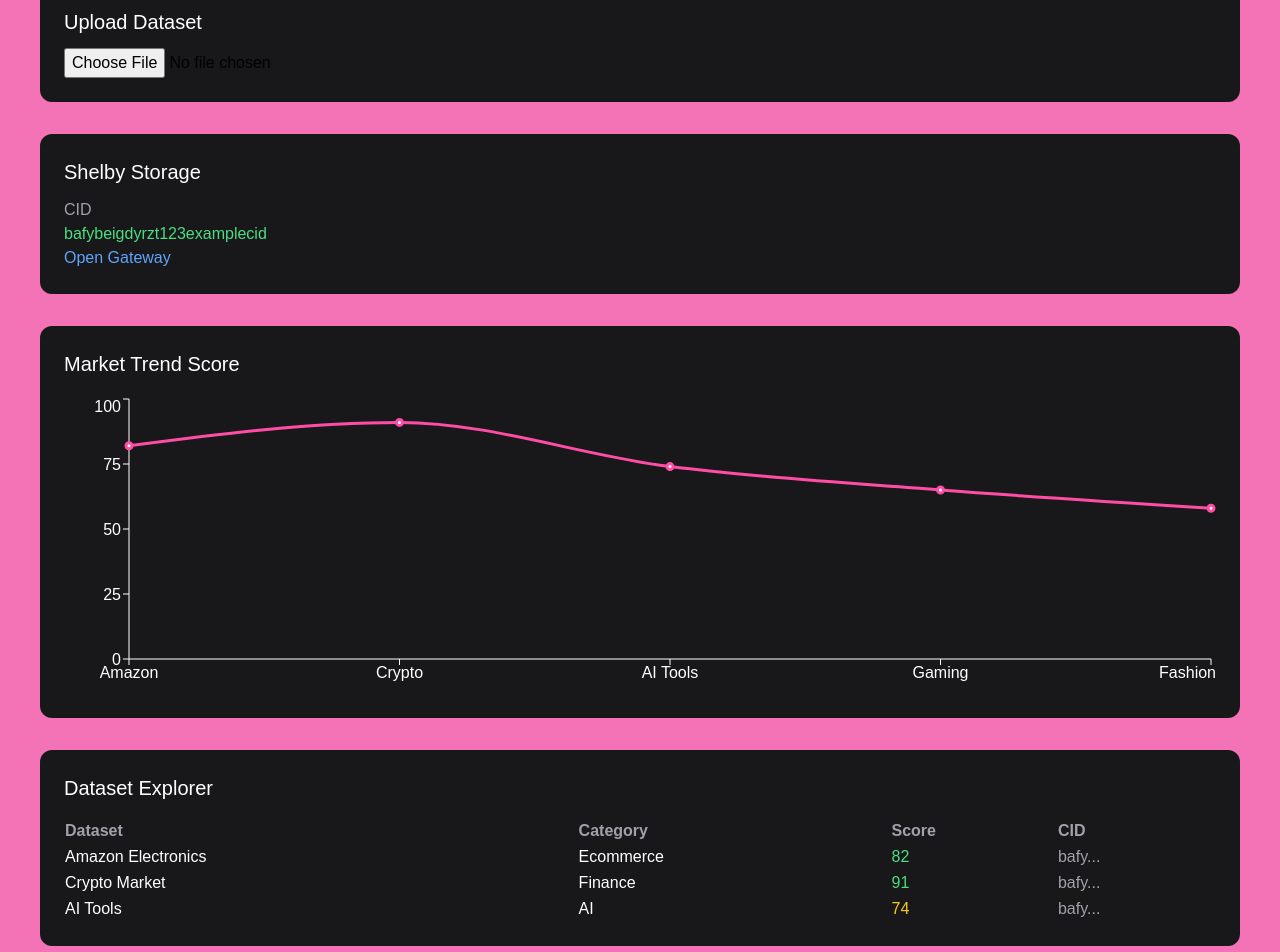
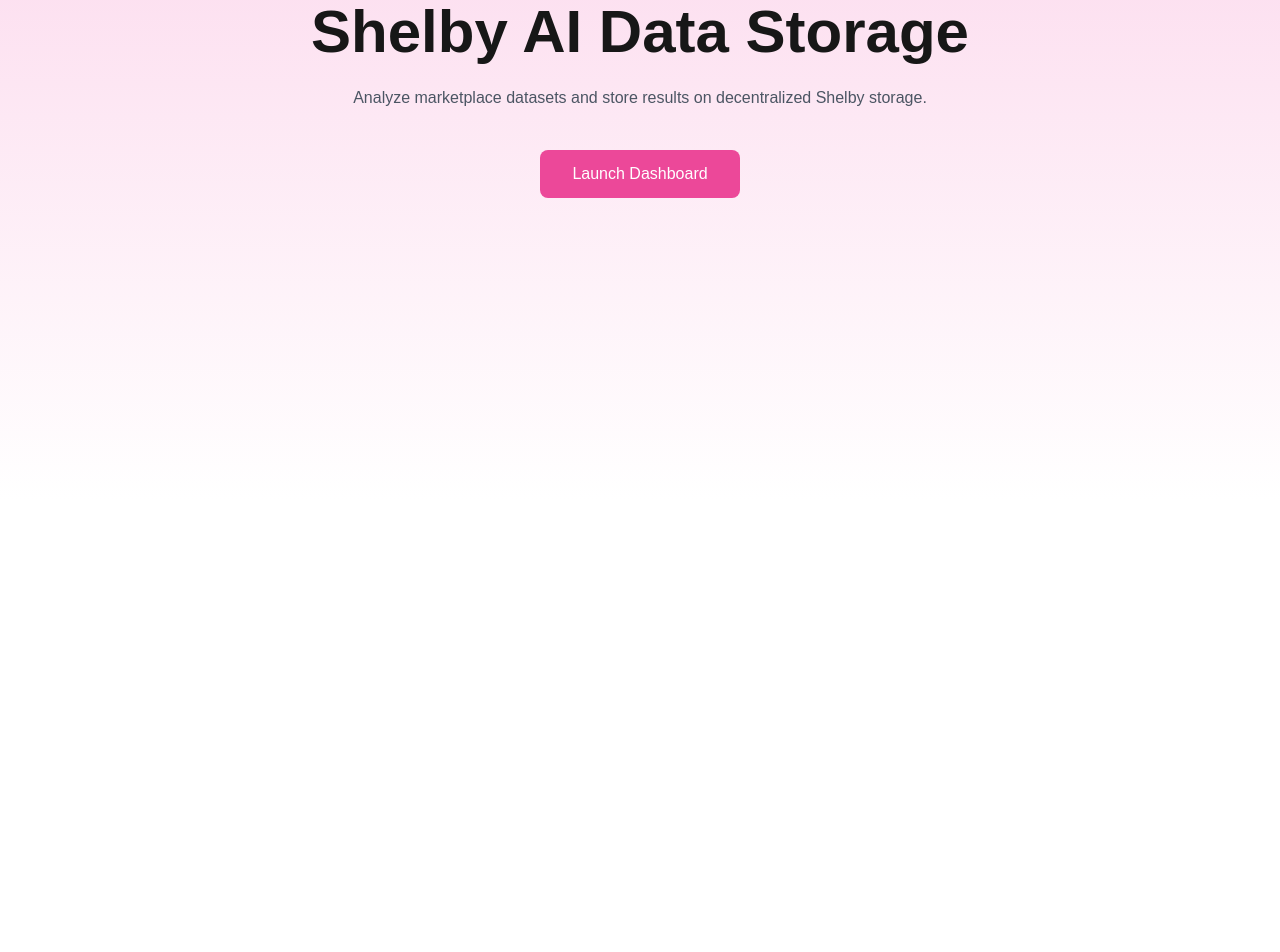
Before and after one commit to RUUUUUUUUUUUU/market-trend-analyzer, a Next.js app: page / in a window 1280 px wide. Shown: the part 300-1252 px from the top of the page. After the commit the page ends 800 px from the top, so only its background shows below. Built offline with nearby package versions, Linux system fonts and the light colour scheme.

Commit message:
final shelby dashboard

```diff
--- a/app/api/upload/route.ts
+++ b/app/api/upload/route.ts
@@ -1,7 +1,6 @@
 import { NextResponse } from "next/server"
 
 function generateCID() {
-
   const chars =
     "abcdefghijklmnopqrstuvwxyz123456789"
 
--- a/app/dashboard/page.tsx
+++ b/app/dashboard/page.tsx
@@ -1,143 +1,305 @@
 "use client"
 
+import { useState } from "react"
+import {
+LineChart,
+Line,
+XAxis,
+YAxis,
+Tooltip,
+ResponsiveContainer
+} from "recharts"
 
-
-import { useEffect,useState } from "react"
-
-
+const chartData = [
+{ name:"Amazon", score:82 },
+{ name:"Crypto", score:91 },
+{ name:"AI Tools", score:74 },
+{ name:"Gaming", score:63 },
+{ name:"Fashion", score:57 }
+]
 
 export default function Dashboard(){
 
+const [wallet,setWallet] = useState<string | null>(null)
+const [cid,setCid] = useState("")
+const [files,setFiles] = useState<any[]>([])
 
+async function connectPetra(){
 
-  const [datasets,setDatasets] = useState<any[]>([])
+if((window as any).aptos){
 
+const res = await (window as any).aptos.connect()
 
+setWallet(res.address)
 
-  useEffect(()=>{
+}
 
+}
 
+async function connectOKX(){
 
-    const data = JSON.parse(
+if((window as any).okxwallet){
 
-      localStorage.getItem("datasets") || "[]"
+const res = await (window as any).okxwallet.connect()
 
-    )
+setWallet(res.address)
 
+}
 
+}
 
-    setDatasets(data)
+async function uploadFile(file:any){
 
+const formData = new FormData()
 
+formData.append("file",file)
 
-  },[])
+const res = await fetch("/api/upload",{
+method:"POST",
+body:formData
+})
 
+const data = await res.json()
 
+setCid(data.cid)
+
+setFiles(prev=>[
+{ name:file.name,cid:data.cid },
+...prev
+])
+
+}
+
+function handleChange(e:any){
+
+uploadFile(e.target.files[0])
+
+}
+
+function handleDrop(e:any){
+
+e.preventDefault()
+
+uploadFile(e.dataTransfer.files[0])
+
+}
 
 return(
 
+<div className="min-h-screen bg-gray-50 flex">
 
 
-    <div className="min-h-screen bg-pink-500 p-10 text-white">
+{/* SIDEBAR */}
+
+<div className="w-64 bg-white border-r p-6">
+
+<h2 className="text-xl font-bold text-pink-500 mb-6">
+Shelby Vault
+</h2>
+
+<div className="space-y-3">
+
+<button
+onClick={connectPetra}
+className="bg-pink-500 text-white w-full py-2 rounded"
+>
+
+Connect Petra
+
+</button>
+
+<button
+onClick={connectOKX}
+className="bg-gray-200 w-full py-2 rounded"
+>
+
+Connect OKX
+
+</button>
+
+</div>
+
+{wallet && (
+
+<p className="text-sm text-gray-500 mt-4">
+
+{wallet.slice(0,10)}...
+
+</p>
+
+)}
+
+</div>
 
 
+{/* MAIN */}
 
-      <a href="/upload" className="underline mb-6 block">
+<div className="flex-1 p-10">
 
-      Upload Dataset
+<h1 className="text-3xl font-bold mb-8">
 
-      </a>
-
-
-
-      <h1 className="text-3xl font-bold mb-10">
-
-      Market Trend Analyzer
+AI Market Storage Dashboard
 
 </h1>
 
 
+{/* ANALYTICS CARDS */}
 
-      <div className="bg-zinc-900 rounded-xl overflow-hidden">
+<div className="grid grid-cols-3 gap-6 mb-8">
+
+<div className="bg-white p-6 rounded shadow">
+
+<p className="text-gray-500">Datasets</p>
+
+<h2 className="text-3xl font-bold">
+
+{files.length}
+
+</h2>
+
+</div>
+
+<div className="bg-white p-6 rounded shadow">
+
+<p className="text-gray-500">Storage Used</p>
+
+<h2 className="text-3xl font-bold">
+
+{files.length * 5} MB
+
+</h2>
+
+</div>
+
+<div className="bg-white p-6 rounded shadow">
+
+<p className="text-gray-500">Latest CID</p>
+
+<h2 className="text-sm text-blue-500">
+
+{cid ? cid.slice(0,12)+"..." : "-"}
+
+</h2>
+
+</div>
+
+</div>
 
 
+{/* DRAG DROP */}
 
-        <table className="w-full text-left">
+<div
+onDrop={handleDrop}
+onDragOver={(e)=>e.preventDefault()}
+className="bg-white border-2 border-dashed border-gray-300 p-10 rounded-xl text-center mb-8"
+>
+
+<p className="font-semibold mb-2">
+
+Drag & Drop Dataset
+
+</p>
+
+<input type="file" onChange={handleChange}/>
+
+</div>
 
 
+{/* CHART */}
 
-          <thead className="bg-zinc-800">
+<div className="bg-white p-6 rounded-xl shadow mb-8">
+
+<h2 className="font-bold mb-4">
+
+Market Trend Analytics
+
+</h2>
+
+<ResponsiveContainer width="100%" height={300}>
+
+<LineChart data={chartData}>
+
+<XAxis dataKey="name"/>
+
+<YAxis/>
+
+<Tooltip/>
+
+<Line
+type="monotone"
+dataKey="score"
+stroke="#ec4899"
+strokeWidth={3}
+/>
+
+</LineChart>
+
+</ResponsiveContainer>
+
+</div>
+
+
+{/* STORAGE EXPLORER */}
+
+<div className="bg-white p-6 rounded-xl shadow">
+
+<h2 className="font-bold mb-4">
+
+Storage Explorer
+
+</h2>
+
+<table className="w-full text-sm">
+
+<thead>
 
 <tr>
 
-              <th className="p-4">Dataset</th>
-
-              <th className="p-4">Category</th>
-
-              <th className="p-4">Trend</th>
-
-              <th className="p-4">CID</th>
+<th>File</th>
+<th>CID</th>
+<th>Open</th>
 
 </tr>
 
 </thead>
 
-
-
 <tbody>
 
+{files.map((item,i)=>(
 
+<tr key={i}>
 
-            {datasets.map((d,i)=>(
+<td>{item.name}</td>
 
+<td>{item.cid.slice(0,20)}...</td>
 
+<td>
 
-              <tr key={i} className="border-t border-zinc-700">
+<a
+href={`https://gateway.shelby.xyz/ipfs/${item.cid}`}
+className="text-blue-500"
+>
 
+Open
 
+</a>
 
-                <td className="p-4">{d.name}</td>
-
-
-
-                <td className="p-4">{d.category}</td>
-
-
-
-                <td className="p-4 text-green-400">{d.trend}</td>
-
-
-
-                <td className="p-4 text-blue-400 text-sm">{d.cid}</td>
-
-
+</td>
 
 </tr>
 
-
-
 ))}
-
-
 
 </tbody>
 
-
-
 </table>
-
-
 
 </div>
 
-
+</div>
 
 </div>
 
-
-
 )
 
-
-
 }
--- a/app/page.tsx
+++ b/app/page.tsx
@@ -1,316 +1,31 @@
 "use client"
 
+export default function Home(){
 
+return(
 
-import { useState } from "react"
+<div className="min-h-screen bg-gradient-to-b from-pink-200 to-white flex flex-col items-center justify-center text-center">
 
-import {
+<h1 className="text-6xl font-bold mb-6">
 
-  LineChart,
-
-  Line,
-
-  XAxis,
-
-  YAxis,
-
-  Tooltip,
-
-  ResponsiveContainer
-
-} from "recharts"
-
-
-
-const chartData = [
-
-  { name: "Amazon", score: 82 },
-
-  { name: "Crypto", score: 91 },
-
-  { name: "AI Tools", score: 74 },
-
-  { name: "Gaming", score: 65 },
-
-  { name: "Fashion", score: 58 }
-
-]
-
-
-
-export default function Home() {
-
-
-
-  const [file,setFile] = useState<File | null>(null)
-
-  const [cid,setCid] = useState("bafybeigdyrzt123examplecid")
-
-
-
-  const walletAddress = "0xA91f...29Fa"
-
-
-
-  return (
-
-    <div className="min-h-screen bg-pink-400 text-white p-10">
-
-
-
-      <h1 className="text-4xl font-bold mb-10">
-
-        AI Market Trend Analyzer
+Shelby AI Data Storage
 
 </h1>
 
+<p className="text-gray-600 mb-10 max-w-xl">
 
-
-      {/* WALLET PANEL */}
-
-
-
-      <div className="bg-zinc-900 p-6 rounded-xl mb-8">
-
-        <h2 className="text-xl mb-3">Wallet</h2>
-
-        <p className="text-green-400">{walletAddress}</p>
-
-        <p className="text-zinc-400 text-sm">Shelby Testnet</p>
-
-      </div>
-
-
-
-
-
-      {/* UPLOAD */}
-
-
-
-      <div className="bg-zinc-900 p-6 rounded-xl mb-8">
-
-        <h2 className="text-xl mb-3">Upload Dataset</h2>
-
-
-
-        <input
-
-          type="file"
-
-          className="text-black"
-
-          onChange={(e)=>setFile(e.target.files?.[0] || null)}
-
-        />
-
-
-
-        {file && (
-
-          <p className="mt-3 text-green-400">
-
-            Dataset Ready: {file.name}
+Analyze marketplace datasets and store results on decentralized Shelby storage.
 
 </p>
 
-        )}
-
-      </div>
-
-
-
-
-
-      {/* STORAGE */}
-
-
-
-      <div className="bg-zinc-900 p-6 rounded-xl mb-8">
-
-
-
-        <h2 className="text-xl mb-3">
-
-          Shelby Storage
-
-        </h2>
-
-
-
-        <p className="text-zinc-400">
-
-          CID
-
-        </p>
-
-
-
-        <p className="text-green-400 break-all">
-
-          {cid}
-
-        </p>
-
-
-
 <a
-
-          className="text-blue-400"
-
-          href={`https://gateway.shelby.xyz/ipfs/${cid}`}
-
-          target="_blank"
-
+href="/dashboard"
+className="bg-pink-500 text-white px-8 py-3 rounded-lg"
 >
 
-          Open Gateway
+Launch Dashboard
 
 </a>
-
-
-
-      </div>
-
-
-
-
-
-      {/* CHART */}
-
-
-
-      <div className="bg-zinc-900 p-6 rounded-xl mb-8">
-
-
-
-        <h2 className="text-xl mb-4">
-
-          Market Trend Score
-
-        </h2>
-
-
-
-        <ResponsiveContainer width="100%" height={300}>
-
-          <LineChart data={chartData}>
-
-            <XAxis dataKey="name" stroke="#fff"/>
-
-            <YAxis stroke="#fff"/>
-
-            <Tooltip/>
-
-            <Line type="monotone" dataKey="score" stroke="#ff4da6" strokeWidth={3}/>
-
-          </LineChart>
-
-        </ResponsiveContainer>
-
-
-
-      </div>
-
-
-
-
-
-      {/* DATASET TABLE */}
-
-
-
-      <div className="bg-zinc-900 p-6 rounded-xl">
-
-
-
-        <h2 className="text-xl mb-4">
-
-          Dataset Explorer
-
-        </h2>
-
-
-
-        <table className="w-full">
-
-
-
-          <thead>
-
-            <tr className="text-left text-zinc-400">
-
-              <th>Dataset</th>
-
-              <th>Category</th>
-
-              <th>Score</th>
-
-              <th>CID</th>
-
-            </tr>
-
-          </thead>
-
-
-
-          <tbody>
-
-
-
-            <tr>
-
-              <td>Amazon Electronics</td>
-
-              <td>Ecommerce</td>
-
-              <td className="text-green-400">82</td>
-
-              <td className="text-zinc-400">bafy...</td>
-
-            </tr>
-
-
-
-            <tr>
-
-              <td>Crypto Market</td>
-
-              <td>Finance</td>
-
-              <td className="text-green-400">91</td>
-
-              <td className="text-zinc-400">bafy...</td>
-
-            </tr>
-
-
-
-            <tr>
-
-              <td>AI Tools</td>
-
-              <td>AI</td>
-
-              <td className="text-yellow-400">74</td>
-
-              <td className="text-zinc-400">bafy...</td>
-
-            </tr>
-
-
-
-          </tbody>
-
-
-
-        </table>
-
-
-
-      </div>
-
-
 
 </div>
 
--- a/package.json
+++ b/package.json
@@ -9,7 +9,9 @@
     "lint": "eslint"
   },
   "dependencies": {
+    "@aptos-labs/wallet-adapter-react": "^8.3.1",
     "@shelby-protocol/examples": "github:shelby/examples",
+    "aptos": "^1.22.1",
     "chart.js": "^4.5.1",
     "next": "16.1.6",
     "reacharts": "^0.4.5",
```
Also changed, not shown: 1 other file (tests, documents, lock files or other folders). Lines whose indentation alone changed are shown as unchanged.
